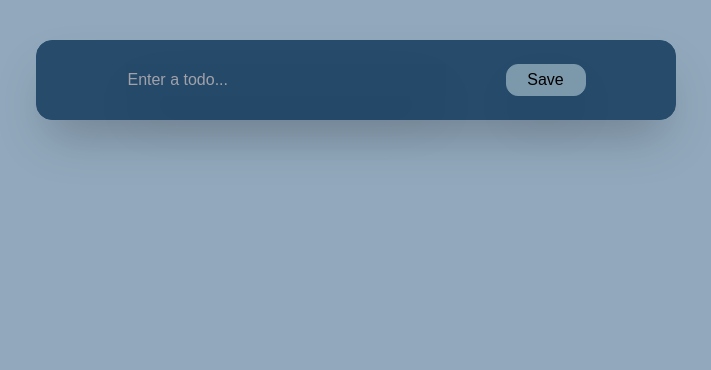
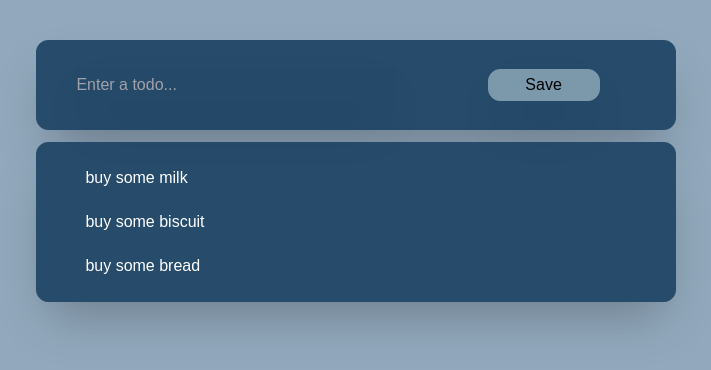
Before and after one commit to WorksToDo/Frontend, a Nuxt app: page / in a window 1280 px wide. Shown: the top 370 px of the page, without its empty margins (284-995 px from the left). Built offline with nearby package versions, Linux system fonts and the light colour scheme.

Commit message:
[05][Ahmet/Enes] Bug-fix
All test scenarios passed.
TodoList and TodoForm are valid.
Functions and Vuex store are mocked.

```diff
--- a/components/TodoForm.vue
+++ b/components/TodoForm.vue
@@ -1,25 +1,27 @@
 <template>
-  <div class="mt-10 border rounded-2xl shadow-2xl h-20">
-    <input id="todo-input" v-model="input" type="text" placeholder="Enter a todo..." class="border m-auto h-8 mr-2 w-80 shadow-2xl">
-    <button id="save" class="border rounded-xl w-20 h-8 shadow-2xl m-auto" @click="saveTodo">
+  <div class="mt-10 border rounded-xl shadow-2xl">
+    <input id="todo-input" v-model="input" type="text" placeholder="Enter a todo..." class="border h-8 mr-2 w-80 shadow-2xl">
+    <button id="save" class="border rounded-xl w-28 h-8 shadow-2xl" @click="saveTodo">
       Save
     </button>
   </div>
 </template>
-<script lang="ts">
+<script>
 import Vue from 'vue'
 
 export default Vue.extend({
   name: 'TodoForm',
   data () {
     return {
-      input: ''
+      input: '',
+      count: 3
     }
   },
   methods: {
     saveTodo () {
-      // eslint-disable-next-line no-console
-      console.log(this.input)
+      this.$store.dispatch('mock/addTodo', { id: this.count, todo: this.input })
+      console.log(this.$store.state.mock)
+      this.count++
     }
   }
 })
@@ -27,8 +29,6 @@ export default Vue.extend({
 <style scoped>
   div {
     display: flex;
-    place-content: center;
-    justify-content: space-evenly;
     border-color: #264b6b;
     background-color: #264b6b;
     margin-left: 25%;
@@ -37,10 +37,15 @@ export default Vue.extend({
     padding-left: 3%
   }
   button {
+    margin-left: 15%;
+    margin-top: 5%;
+    margin-bottom: 5%;
     background-color: #7C99AC;
     border-color: #7C99AC;
   }
   input {
+    margin-top: 5%;
+    margin-bottom: 5%;
     color: rgb(255, 255, 255);
     background-color: #254a69;
     border-color: #254a69;
--- a/components/TodoList.vue
+++ b/components/TodoList.vue
@@ -1,13 +1,39 @@
 <template>
-  <div>asd</div>
+  <div>
+    <ul class="mt-3 border rounded-xl shadow-2xl">
+      <li v-for="item in todos" :id="'todo'+item.id" :key="item.id">
+        {{ item.todo }}
+      </li>
+    </ul>
+  </div>
 </template>
 
 <script>
 export default {
-
+  computed: {
+    todos () {
+      console.log(this.$store.getters['mock/getTodos'])
+      return this.$store.getters['mock/getTodos']
+    }
+  }
 }
 </script>
 
 <style>
-
+ul {
+    display: grid;
+    border-color: #264b6b;
+    background-color: #264b6b;
+    margin-left: 25%;
+    margin-right: 25%;
+    padding-top: 1%;
+    padding-bottom: 1%;
+    padding-right: 3%;
+    padding-left: 3%
+}
+li{
+    text-align: left;
+    color: white;
+    margin: 10px;
+}
 </style>
--- a/pages/index.vue
+++ b/pages/index.vue
@@ -1,5 +1,8 @@
 <template>
-  <TodoForm />
+  <div>
+    <TodoForm />
+    <TodoList />
+  </div>
 </template>
 
 <script lang="ts">
--- /dev/null
+++ b/store/index.js
@@ -0,0 +1,10 @@
+import Vue from 'vue'
+import Vuex from 'vuex'
+
+Vue.use(Vuex)
+
+export const state = () => ({
+})
+export const mutations = {}
+export const actions = {}
+export const getters = {}
--- /dev/null
+++ b/store/mock/index.js
@@ -0,0 +1,33 @@
+export const state = () => ({
+  todos: [
+    {
+      id: 0,
+      todo: 'buy some milk'
+    },
+    {
+      id: 1,
+      todo: 'buy some biscuit'
+    },
+    {
+      id: 2,
+      todo: 'buy some bread'
+    }
+  ]
+})
+export const mutations = {
+  addTodo (state, todo) {
+    if (todo != null) {
+      state.todos.push(todo)
+    }
+  }
+}
+export const actions = {
+  addTodo ({ commit }, newTodo) {
+    commit('addTodo', newTodo)
+  }
+}
+export const getters = {
+  getTodos (state) {
+    return state.todos
+  }
+}
```
Also changed, not shown: 2 other files (tests, documents, lock files or other folders).
